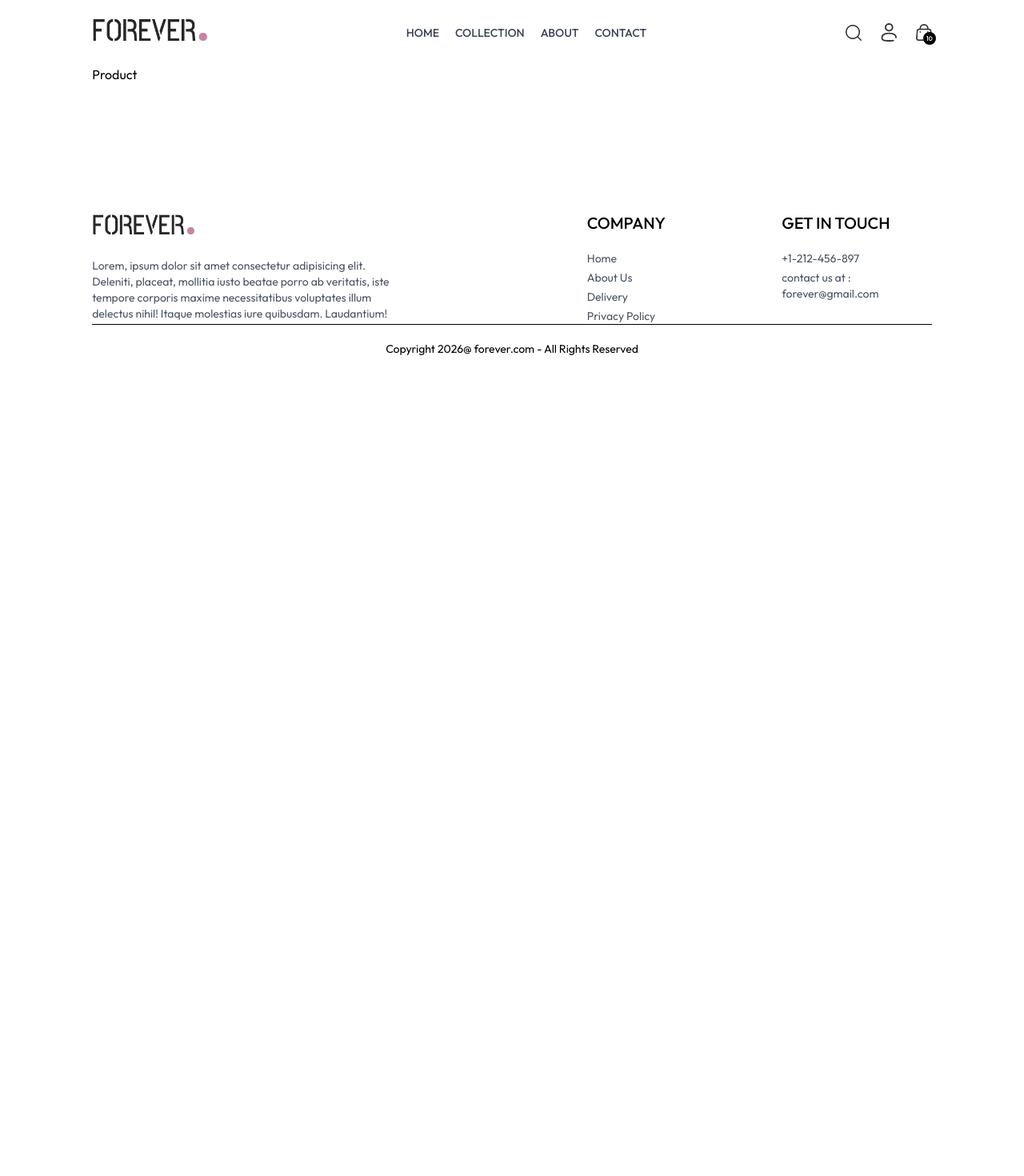
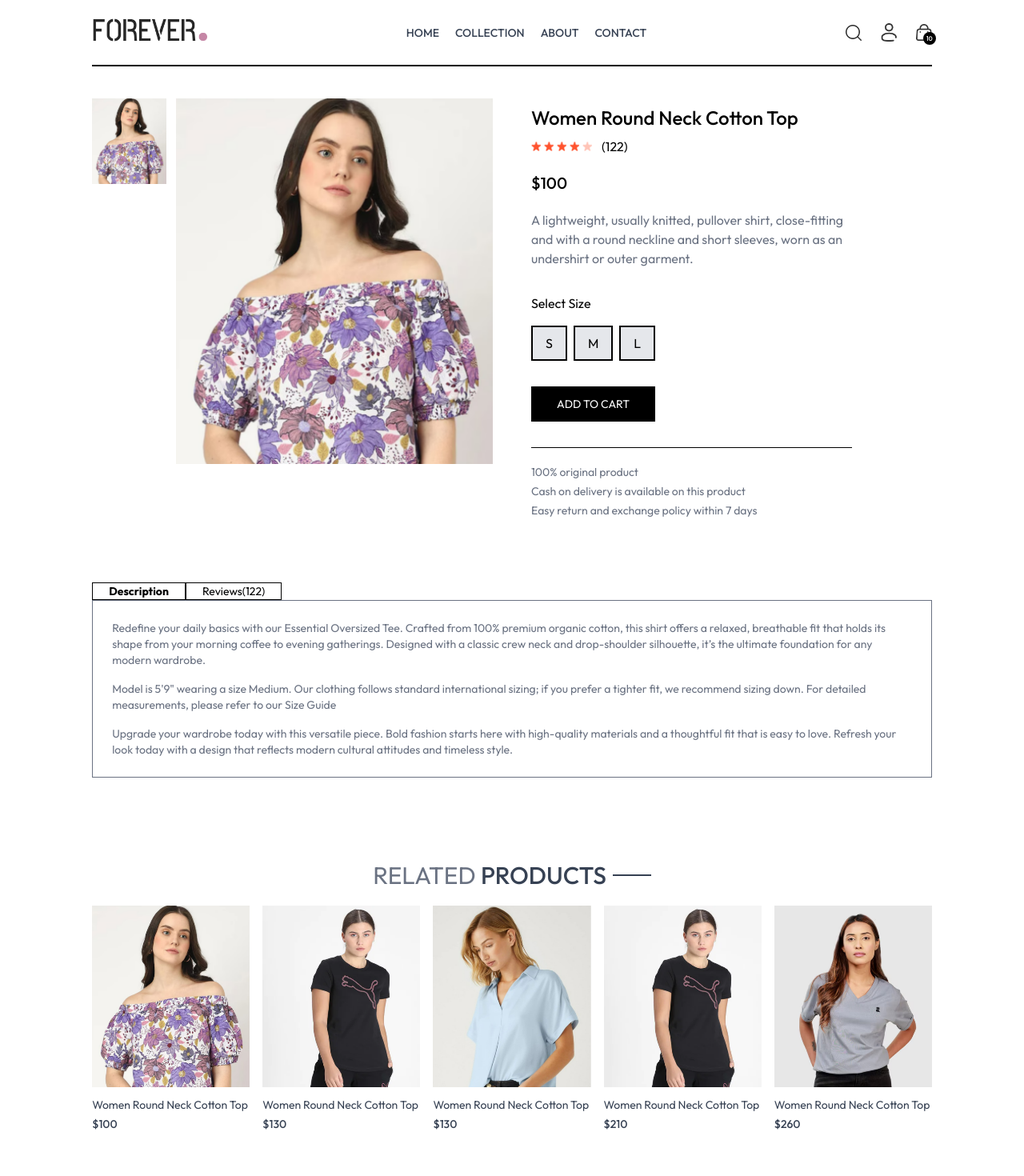
Before and after one commit to yash-bissa/E-commerce-Application, a React (Vite) app: page /product/aaaaa in a window 1280 px wide. Shown: the top 1470 px of the page at 80% size. Before the commit the page ends 800 px from the top, so only its background shows below. Built offline with nearby package versions, Linux system fonts and the light colour scheme.

Commit message:
Comleted the Product Page with features like Reviews ,Add to cart btn , Reviews , Related {roducts etc...

```diff
--- /dev/null
+++ b/src/components/RelatedProducts.jsx
@@ -0,0 +1,43 @@
+import React, { useContext, useEffect, useState } from 'react'
+import { ShopContext } from '../context/ShopContext'
+import Title from './Title';
+import ProductItem from './ProductItem';
+
+const RelatedProducts = ({category,subCategory}) => {
+
+    const {products} = useContext(ShopContext);
+    const [related, setRelated] = useState([]);
+    useEffect(()=>{
+
+        if (products.length > 0) {
+
+            let productsCopy = products.slice();
+
+            productsCopy = productsCopy.filter((item)=> category === item.category);
+            productsCopy = productsCopy.filter((item)=> subCategory === item.subCategory);
+
+            setRelated(productsCopy.slice(0,5));
+
+
+        }
+
+    },[products])
+
+  return (
+    <div className='my-24'>
+        <div className='text-center text-3xl py-2'>
+            <Title text1={'RELATED'} text2={'PRODUCTS'} />
+        </div>
+
+        <div className='grid grid-cols-2 sm:grid-cols-3 md:grid-cols-4 lg:grid-cols-5 gap-4 gap-y-6'>
+            {
+                related.map((item,index)=>(
+                    <ProductItem key={index} id={item._id} name={item.name} price={item.price} image={item.image} />
+                ))
+            }
+        </div>
+    </div>
+  )
+}
+
+export default RelatedProducts
--- a/src/index.css
+++ b/src/index.css
@@ -16,6 +16,14 @@ a.active hr{
   font-style: normal;
 }
 
+::-webkit-scrollbar{
+    display: none;
+}
+
+button{
+    cursor: pointer;
+}
+
 @media (max-width:640px) {
     a.active{
         background-color: black;
--- a/src/pages/Product.jsx
+++ b/src/pages/Product.jsx
@@ -1,9 +1,105 @@
-import React from 'react'
+import React, { useContext, useEffect, useState } from 'react'
+import { useParams } from 'react-router-dom'
+import { ShopContext } from '../context/ShopContext';
+import { assets } from '../assets/assets';
+import RelatedProducts from '../components/RelatedProducts';
+
 
 const Product = () => {
-  return (
-    <div>Product</div>
-  )
+
+  const {productId} = useParams();
+  const {products,currency} = useContext(ShopContext);
+  const [productData, setProductData] = useState(false);
+  const [image, setImage] = useState('');
+  const [size, setSize] = useState('')
+
+  const fetchProductData = async () => {
+    products.map((item)=>{
+      if (item._id == productId) {
+        setProductData(item)
+        setImage(item.image[0])
+        return null
+      }
+    })
+  }
+
+  useEffect(()=>{
+    fetchProductData()
+  },[productId,products]);
+
+  return productData ? (
+    <div className='border-t-2 pt-10 transition-opacity ease-in duration-500 opacity-100'>
+
+      {/* Product Data */}
+      <div className='flex gap-12 sm:gap-12 flex-col sm:flex-row'>
+
+        {/* Product Images */}
+        <div className='flex-1 flex flex-col-reverse gap-3 sm:flex-row'>
+          <div className='flex sm:flex-col overflow-x-auto sm:overflow-y-scroll justify-between sm:justify-normal sm:w-[18.7%] w-full'>
+            {
+              productData.image.map((item,index)=>(
+                <img onClick={()=>setImage(item)} src={item} key={index} className='w-[24%] sm:w-full sm:mb-3 flex-shrink-0 cursor-pointer' alt="" />
+              ))
+            }
+          </div>
+
+          <div className='w-full sm:w-[80%]'>
+            <img src={image} className='w-full h-auto' alt="" />
+          </div>
+
+        </div>
+
+        {/* --------Product Info------ */}
+        <div className='flex-1'>
+          <h1 className='font-medium text-2xl mt-2'>{productData.name}</h1>
+          <div className='flex items-center gap-1 mt-2'>
+            <img src={assets.star_icon} alt="" className="w-3 5" />
+            <img src={assets.star_icon} alt="" className="w-3 5" />
+            <img src={assets.star_icon} alt="" className="w-3 5" />
+            <img src={assets.star_icon} alt="" className="w-3 5" />
+            <img src={assets.star_dull_icon} alt="" className="w-3 5" />
+            <p className='pl-2'>(122)</p>
+          </div>
+            <p className='mt-5 text-xl font-medium'>{currency}{productData.price}</p>
+            <p className='mt-5 text-gray-500 md:w-4/5'>{productData.description}</p>
+            <div className='flex flex-col gap-4 my-8'>
+              <p>Select Size</p>
+              <div className='flex gap-2'>
+                {productData.sizes.map((item,index)=>(
+                  <button onClick={()=>setSize(item)} className={`border-2 py-2 px-4 bg-gray-200 ${item === size ? 'bg-orange-500' : ''}`} key={index}>{item}</button>
+                ))}
+              </div>
+            </div>
+
+            <button className='bg-black text-white px-8 py-3 text-sm active:bg-gray-600'>ADD TO CART</button>
+            <hr className='mt-8 sm:w-4/5' />
+            <div className='text-sm text-gray-500 mt-5 flex flex-col gap-1'>
+              <p>100% original product</p>
+              <p>Cash on delivery is available on this product </p>
+              <p>Easy return and exchange policy within 7 days</p>
+            </div>
+        </div>
+
+      </div>
+
+      {/* -----Description & Review Section---------- */}
+      <div className='mt-20'>
+        <div className='flex'>
+          <b className='border px-5 text-sm '>Description</b>
+          <p className='border px-5 text-sm '>Reviews(122)</p>
+        </div>
+        <div className='flex flex-col gap-4 border px-6 py-6 text-sm text-gray-500'>
+          <p>Redefine your daily basics with our Essential Oversized Tee. Crafted from 100% premium organic cotton, this shirt offers a relaxed, breathable fit that holds its shape from your morning coffee to evening gatherings. Designed with a classic crew neck and drop-shoulder silhouette, it’s the ultimate foundation for any modern wardrobe.</p>
+          <p>Model is 5'9" wearing a size Medium. Our clothing follows standard international sizing; if you prefer a tighter fit, we recommend sizing down. For detailed measurements, please refer to our Size Guide</p>
+          <p>Upgrade your wardrobe today with this versatile piece. Bold fashion starts here with high-quality materials and a thoughtful fit that is easy to love. Refresh your look today with a design that reflects modern cultural attitudes and timeless style.</p>
+        </div>
+      </div>
+
+      {/* -----Dispplay related products */}
+      <RelatedProducts category={productData.category} subCategory={productData.subCategory} />
+
+    </div>
+  ) : <div className='opacity-0'></div>
 }
 
 export default Product
```
